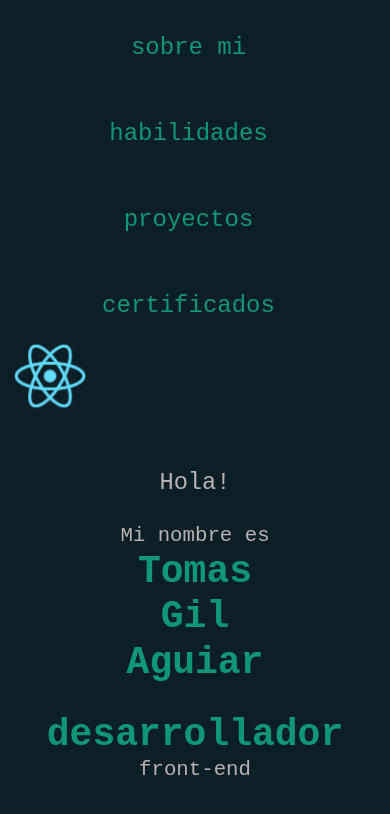
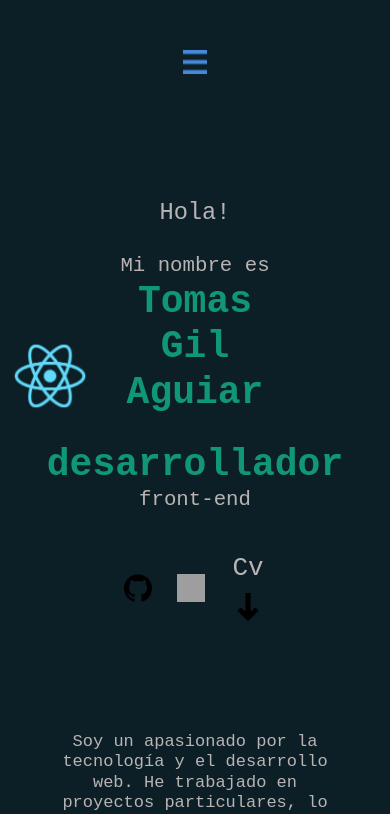
Before and after one commit to Totty19/Mi-Portafolio, a React (Create React App) app: page / in a window 390 px wide. Shown: the top 814 px of the page. Built offline with nearby package versions, Linux system fonts and the light colour scheme; grey boxes are pictures that could not be loaded.

Commit message:
Solucionando

```diff
--- a/src/Common/NavBar/index.jsx
+++ b/src/Common/NavBar/index.jsx
@@ -1,14 +1,17 @@
 import Nav from 'react-bootstrap/Nav';
+import img from '../imgs/Vector.png'
+
 const BarNav = () => {
     return (
-        <>
-            <Nav className="justify-content-center text-center flex-grow-1 pe-3 navBar">
+        <div className='ContNav'>
+            <img src={img} alt="Bars" className='bars'/>
+            <Nav className="navBar">
                 <Nav.Link href="#sobre-mi" className='navLink'>sobre mi</Nav.Link>
                 <Nav.Link href="#habilidades" className='navLink'>habilidades</Nav.Link>
                 <Nav.Link href="#proyectos" className='navLink'>proyectos</Nav.Link>
                 <Nav.Link href="#certificados" className='navLink'>certificados</Nav.Link>
             </Nav>
-        </>
+        </div>
     );
 }
 
--- a/src/Sass/_NavBar.scss
+++ b/src/Sass/_NavBar.scss
@@ -26,3 +26,41 @@
     margin-left: 55px;
     background-color: transparent;
 }
+
+.bars{
+    display: none;
+    width: 24px;
+    height: 24px;
+}
+
+@media (max-width:1000px) {
+    .ContNav{
+        display: flex;
+        align-items: center;
+        justify-content: center;
+        margin: 50px;
+        .bars{
+            display: flex;
+            margin: auto;
+            &:hover + .navBar {
+                top: 60px;
+            }
+        }
+        .navBar{
+            display: flex;
+            flex-direction: column;
+            align-content: center;
+            align-items: center;
+            width: 200px;
+            height: 400px;
+            top: -500px;
+            position: fixed;
+            background-color: rgba(13, 31, 38, 0.971);
+            border: solid white 1px;
+            &:hover {
+                top: 0;
+            }
+        }
+    }
+
+}
--- a/src/Sass/_header.scss
+++ b/src/Sass/_header.scss
@@ -90,7 +90,7 @@
 }
 
 
-@media (max-width:840px) {
+@media (max-width:1200px) {
     .ContHead{
         .PcFond{
             width: 60px;
--- a/src/Sass/_main.scss
+++ b/src/Sass/_main.scss
@@ -105,17 +105,17 @@
             &:hover{
                 .oculto2{
                     display: flex;
-                    margin-top: 0;
+                    margin-top: 12px;
                     position: absolute;
                     flex-direction: column;
                     transition: all 0.6s;
                     width: 520px;
-                    height: 290px;
+                    height: 282px;
                     align-items: center;
                     justify-content: center;
                     font-size: 24px;
                     color: black;
-                    background-color: rgba(63, 198, 164, 0.884);
+                    background-color: rgba(38, 100, 100, 0.952);
                     .Link{
                         display: inline;
                         list-style: none;
```
Also changed, not shown: src/Common/imgs/Vector.png (added).
